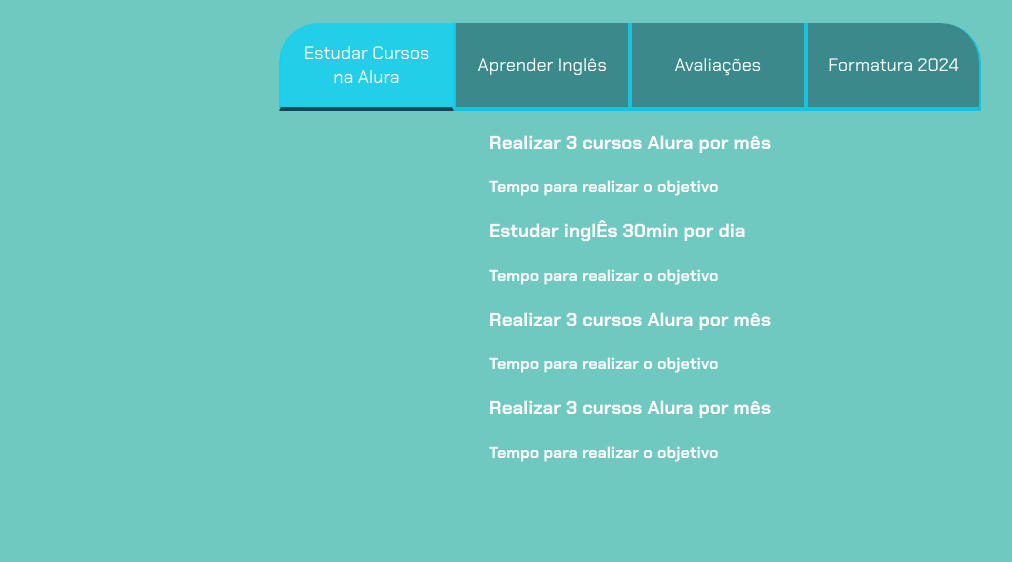
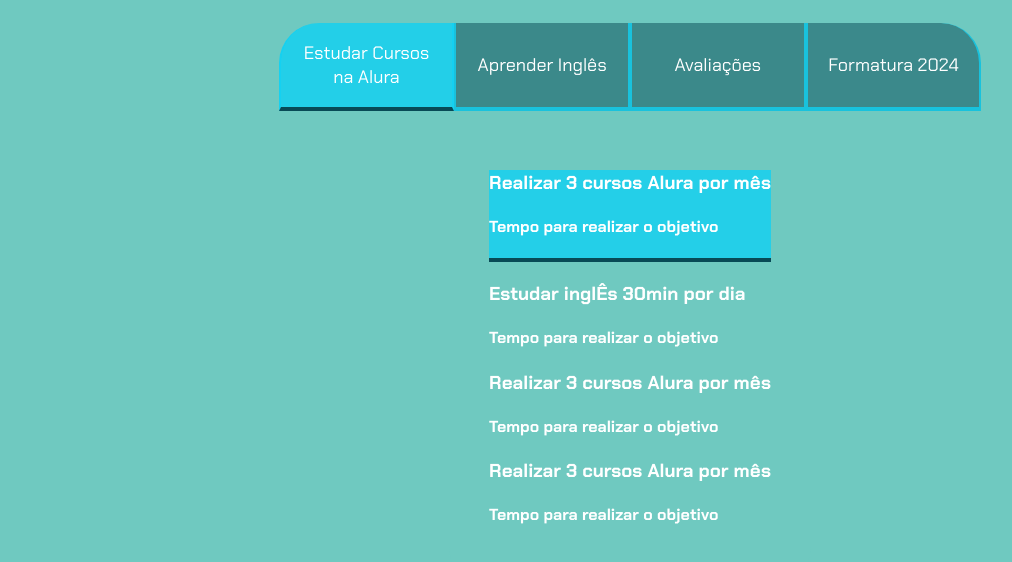
Before and after one commit to Ferfkm/Projeto3DWilson, a plain HTML site: page index.html in a window 1280 px wide. Shown: the part 80-642 px from the top of the page, without its empty margins (10-1022 px from the left). Drawn offline with Linux system fonts and the light colour scheme.

Commit message:
aba texto

```diff
--- a/index.html
+++ b/index.html
@@ -16,7 +16,7 @@
             <button class="botao">Formatura 2024</button>
         </div>
         <div class="abas-textos">
-            <div class="aba-conteudo">
+            <div class="aba-conteudo ativo">
                 <h3 class="aba-conteudo-titulo-principal">Realizar 3 cursos Alura por mês</h3>
                 <h4 class="aba-conteudo-titulo-secundario">Tempo para realizar o objetivo</h4>
             </div>
--- a/style.css
+++ b/style.css
@@ -59,6 +59,11 @@
     background-color: var(--botao-ativo);
     border-bottom: 4px solid var(--verde);
 }
+.abas-textos{
+    background-color: var(--cor-de-fundo);
+    padding: 40px;
+    border-radius: 0 0 40px 40px;
+}
 @media screen and (min-width: 768px){
     .botoes{
         display: flex;
```
